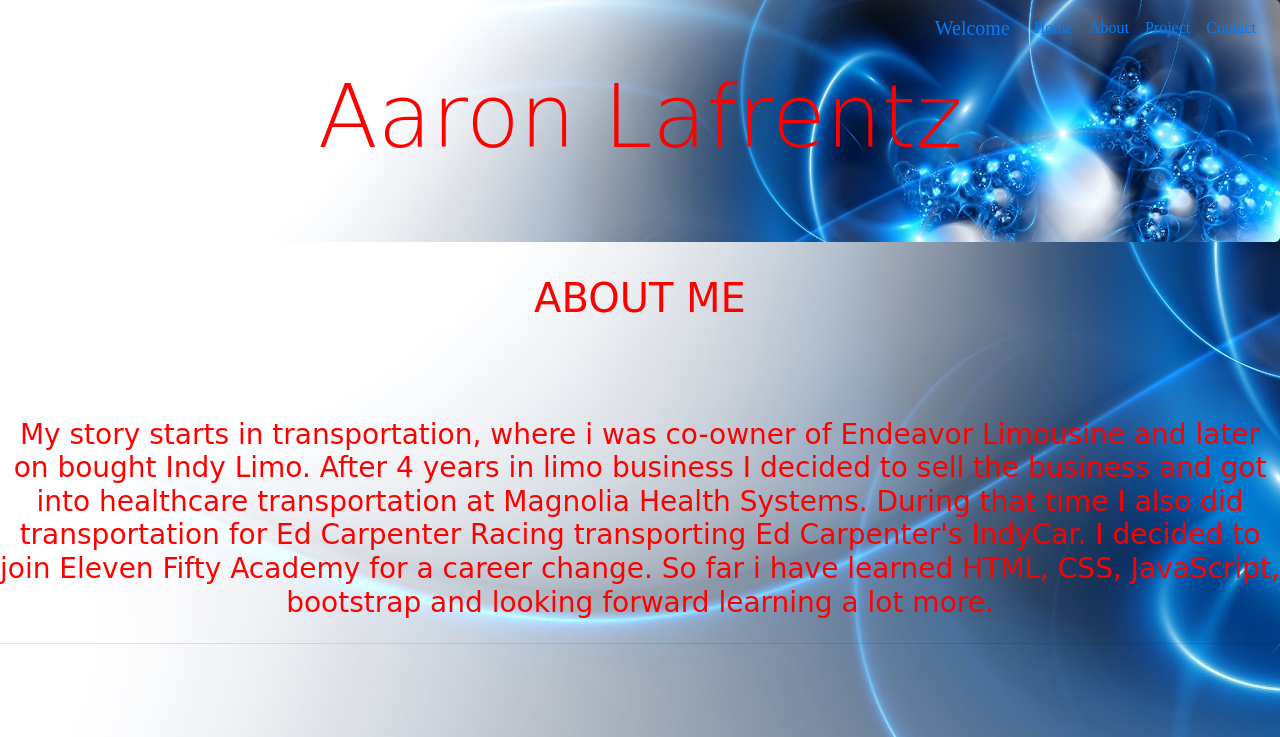
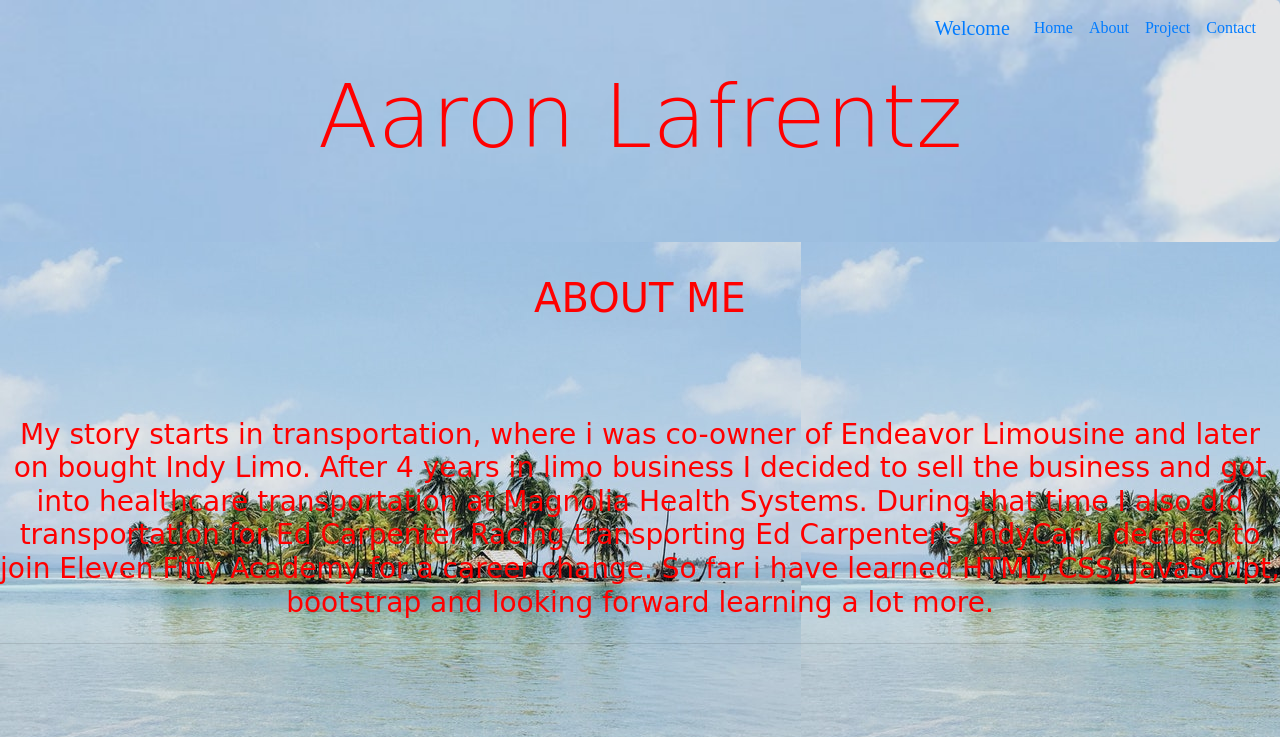
Before and after one commit to alafrentz/alafrentz.github.io, a plain HTML site: page index.html in a window 1280 px wide. Shown: the top 737 px of the page. Drawn offline with nearby package versions, Linux system fonts and the light colour scheme.

Commit message:
new change

```diff
--- a/css/body.css
+++ b/css/body.css
@@ -1,6 +1,6 @@
 body{
     height: 100%;
-    background: url('../Assets/Abstract-HD-Wallpapers-By-hdviewer-19.jpg');
+    background: url('../Assets/island-1.jpg ');
     background: cover;
     text-align: center;
     color: red;
--- a/css/navbar.css
+++ b/css/navbar.css
@@ -7,7 +7,7 @@
 
 }
 .jumbotron {
-    background-image: url("../Assets/Abstract-HD-Wallpapers-By-hdviewer-19.jpg");
+    background-image: url("../Assets/island-1.jpg");
     background-size:100%;
     color: red;
    }
```
Also changed, not shown: Assets/island-1.jpg (added).
